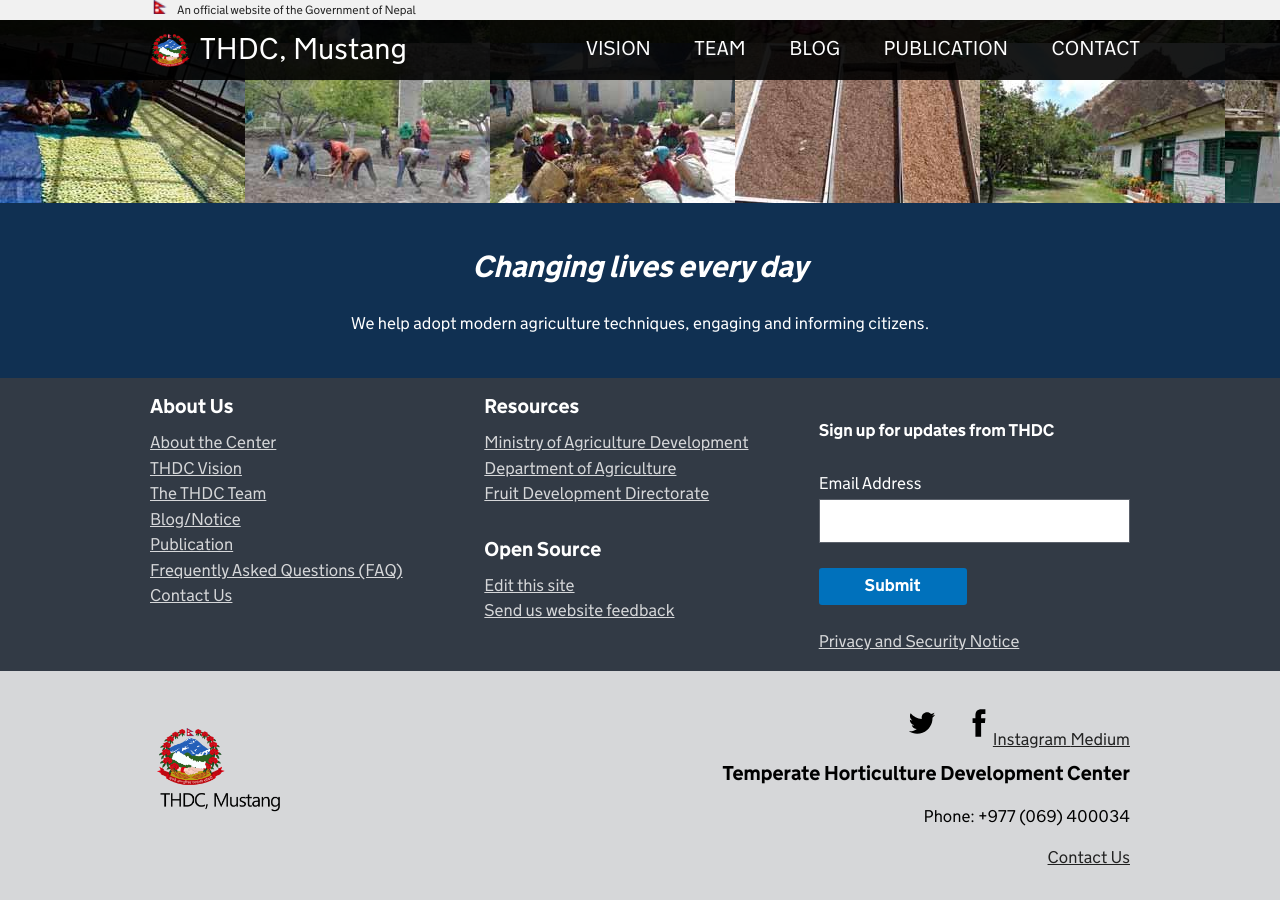
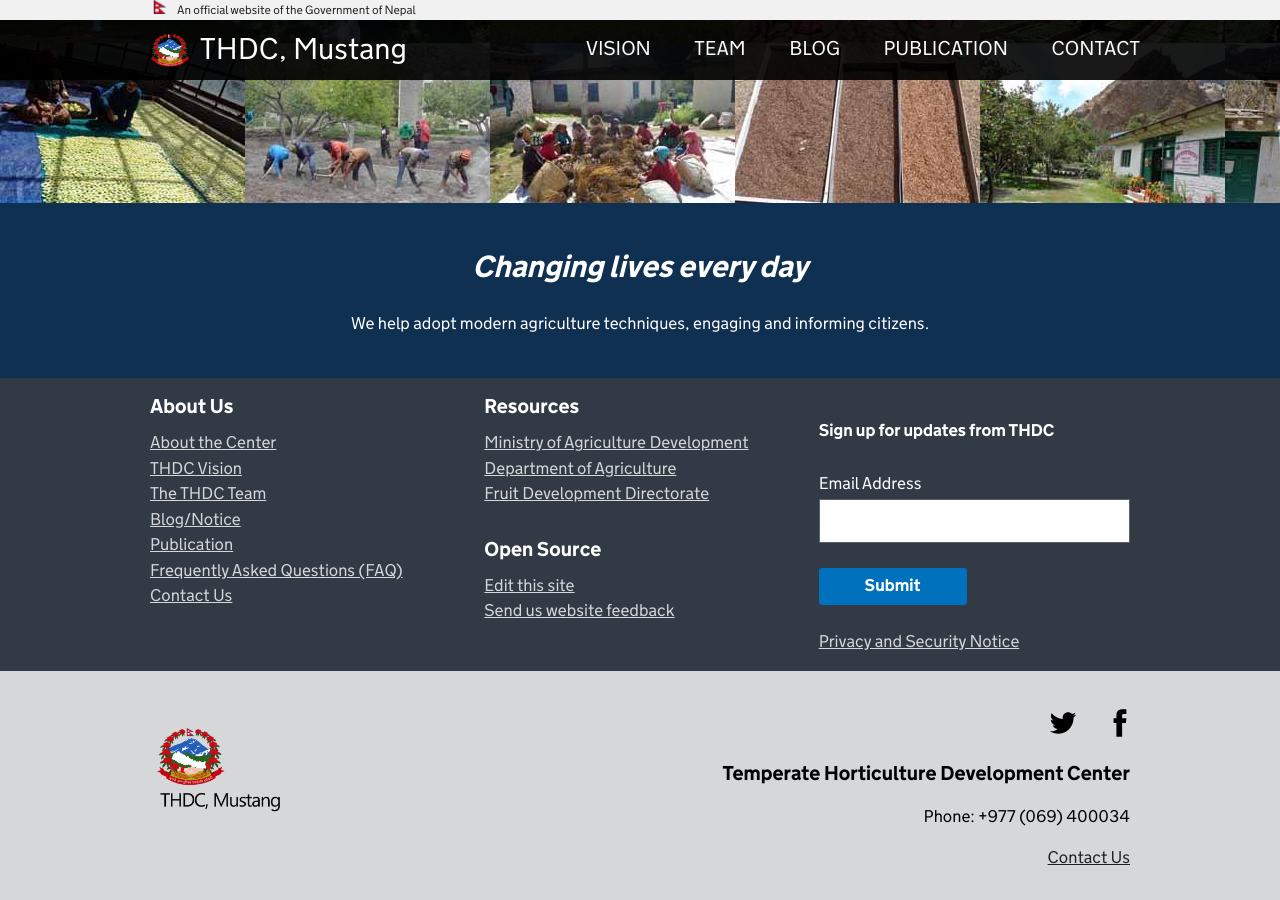
Before and after one commit to THDCMustang/thdcmustang.github.io, a Jekyll site: the page built from index.html, in a window 1280 px wide and 900 px high, scrolled down 1527 px. Built offline with Jekyll 4.4.1, drawn with Linux system fonts in a browser that asks for light colours; comment, search, counter and statistics services are not loaded.

Commit message:
comment out icons until fix

```diff
--- a/_includes/footer.html
+++ b/_includes/footer.html
@@ -63,12 +63,12 @@
 	  <a class="thdc-link-facebook" href="https://facebook.com/THDCMustang" target="_blank">
         <span>Facebook</span>
       </a>
-	  <a class="thdc-link-instagram" href="https://instagram.com/thdcmustang" target="_blank">
+	<!--  <a class="thdc-link-instagram" href="https://instagram.com/thdcmustang" target="_blank">
         <span>Instagram</span>
 	  </a>
 	  <a class="thdc-link-medium" href="https://medium.com/@THDCMustang" target="_blank">
         <span>Medium</span>
-      </a>
+      </a>-->
       <address>
         <h3 class="thdc-footer-contact-heading">Temperate Horticulture Development Center</h3>
         <p>Phone: +977 (069) 400034</p>
```
